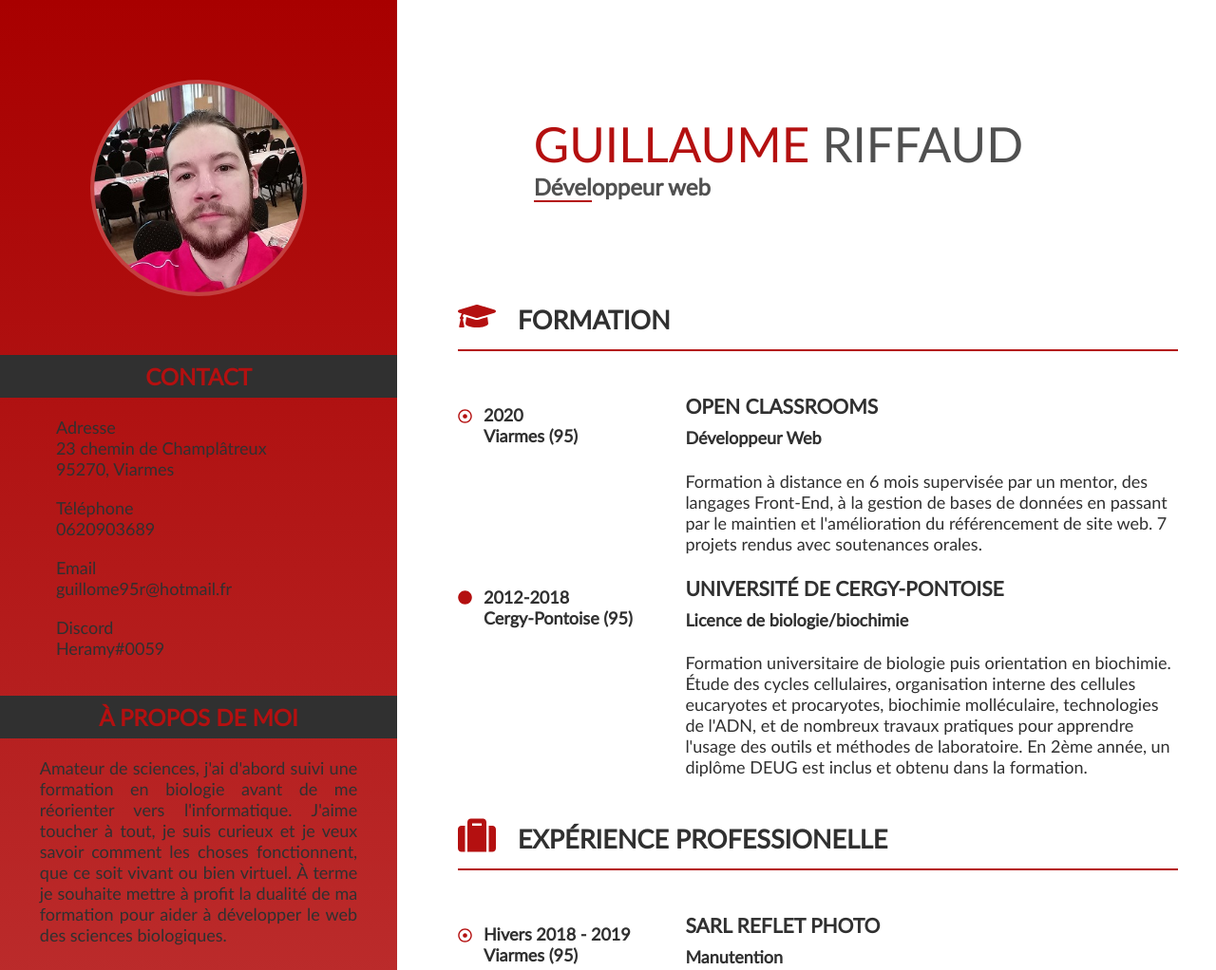
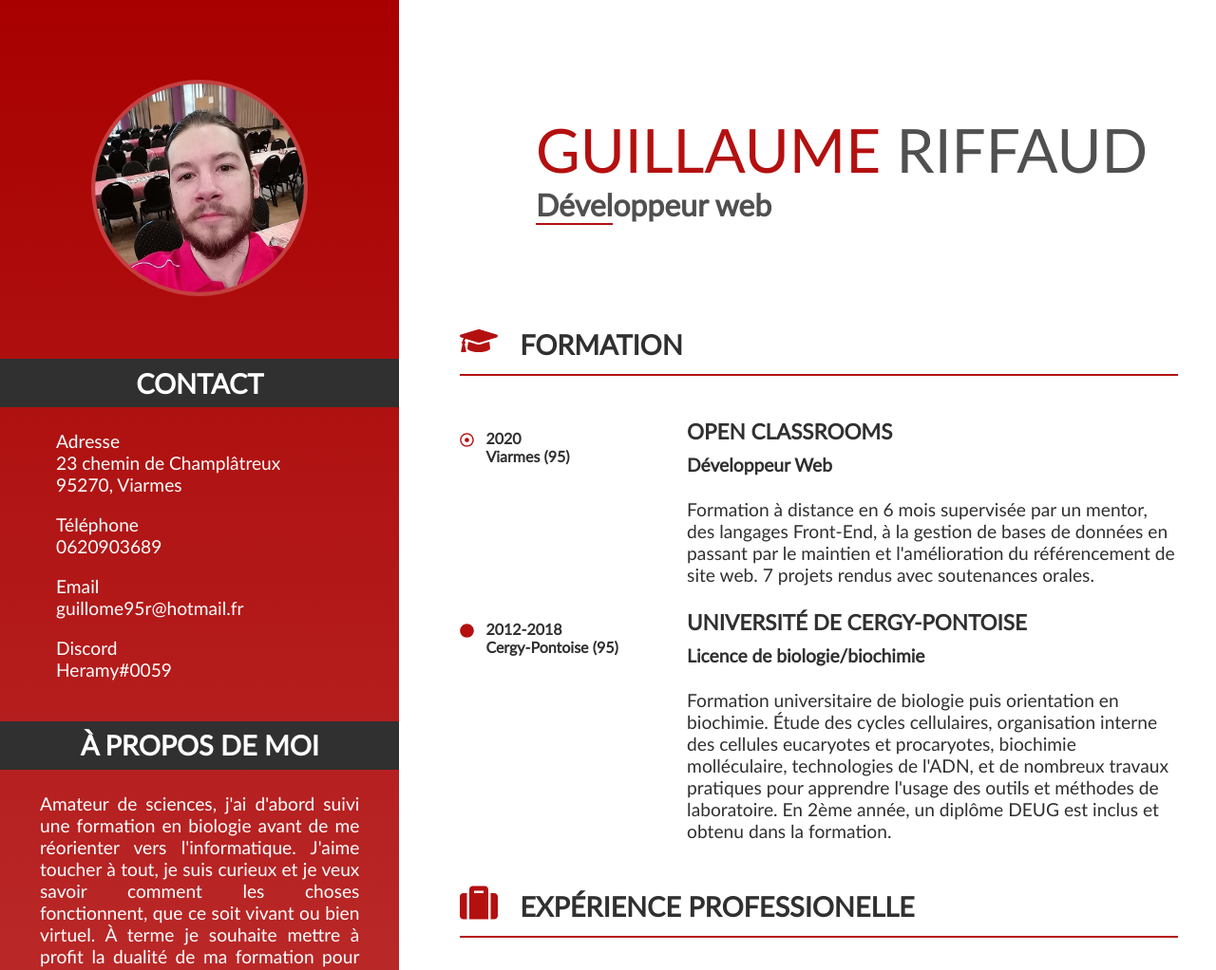
Before and after one commit to GuillaumeRiffaud/OpenClassroomsProject, a plain HTML site: page index.html in a window 1280 px wide. Shown: the top 1022 px of the page at 95% size. Drawn offline with Linux system fonts and the light colour scheme.

Commit message:
Texte de la bande en blanc, main en colonne pour améliorer la lisibilité

```diff
--- a/style.css
+++ b/style.css
@@ -12,9 +12,18 @@
     /* Legacy iOS */
 }
 
+html {
+    font-size: 16px;
+}
+
+@media all and (orientation: portrait) {
+    html {
+        font-size: 22px;
+    }
+}
+
 body {
     font-family: 'Lato', Arial, Helvetica, sans-serif;
-    /* width: 1200px; */
     display: flex;
     margin: auto;
     background: black;
@@ -39,7 +48,7 @@ h2 {
     max-width: 33%;
     display: flex;
     flex-direction: column;
-    color: #303030;
+    color: white;
 }
 
 .barre_coloree article:nth-child(3) {
@@ -48,10 +57,10 @@ h2 {
 
 .barre_coloree h2 {
     background: #303030;
-    color: #B41010;
+    color: white;
     text-align: center;
     padding: 2%;
-    font-size: x-large;
+    font-size: 1.8rem;
 }
 
 .photoperso {
@@ -69,11 +78,11 @@ ul {
 
 li {
     margin: 5%;
-    font-size: large;
+    font-size: 1.2rem;
 }
 
 .barre_coloree article p {
-    font-size: large;
+    font-size: 1.2rem;
     text-align: justify;
     margin-left: 10%;
     margin-right: 10%;
@@ -107,7 +116,7 @@ li {
 /* Zone centrale */
 
 h1 {
-    font-size: 3.2rem;
+    font-size: 4rem;
     font-weight: lighter;
     font-style: normal;
     color: #505050;
@@ -123,7 +132,7 @@ em {
 }
 
 header h2 {
-    font-size: x-large;
+    font-size: 2rem;
     margin-left: 10%;
     margin-top: 0;
     margin-bottom: 10%;
@@ -154,7 +163,7 @@ main section {
     display: flex;
     flex-direction: row;
     flex-wrap: wrap;
-    font-size: large;
+    font-size: 1.2rem;
 }
 
 main section h2,
@@ -174,11 +183,26 @@ main section article {
     max-width: 65%;
 }
 
+@media all and (orientation: portrait) {
+    main section article {
+        max-width: 95%;
+    }
+}
+
 main section aside {
     min-width: 30%;
     padding-top: 2%;
     font-weight: bold;
     display: flex;
+    font-size: 1rem;
+}
+
+@media all and (orientation: portrait) {
+    main section aside {
+        min-width: 95%;
+        font-size: 2rem;
+        padding-bottom: 2%;
+    }
 }
 
 main section aside img {
@@ -189,15 +213,28 @@ main section aside img {
     height: 15px;
 }
 
+@media all and (orientation: portrait) {
+    main section aside img {
+        width: 30px;
+        height: 30px;
+    }
+}
+
 main footer {
     display: flex;
     flex-direction: row;
     flex-wrap: wrap;
-    font-size: large;
+    font-size: 1.2rem;
 }
 
 main footer article {
     width: 50%;
+}
+
+@media all and (orientation: portrait) {
+    main footer article {
+        width: 90%;
+    }
 }
 
 h3,
```
